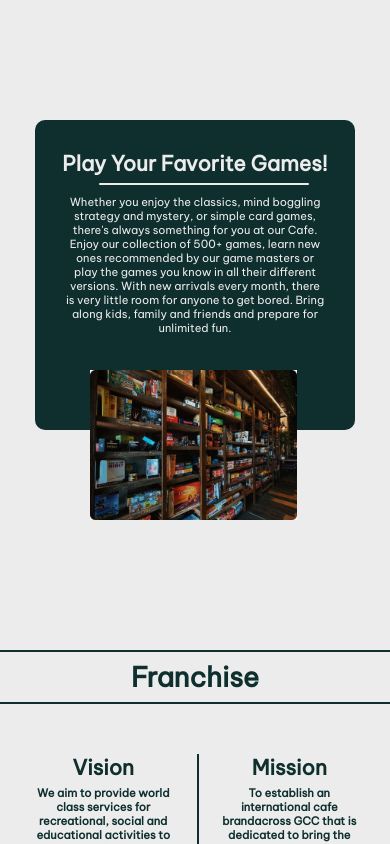
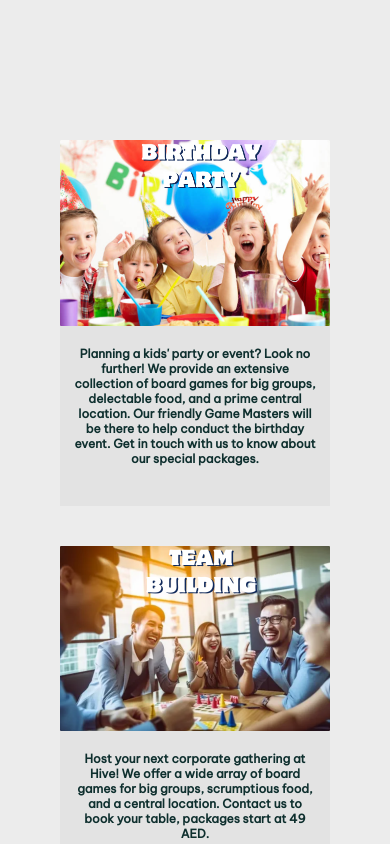
Before and after one commit to oooomair/hive, a React (Create React App) app: page / in a window 390 px wide. Shown: the part 2640-3484 px from the top of the page. Built offline with nearby package versions, Linux system fonts and the light colour scheme.

Commit message:
added events section

```diff
--- a/src/App.jsx
+++ b/src/App.jsx
@@ -6,25 +6,26 @@ import Footer from './components/footer/Footer';
 import Franchise from './components/franchise/Franchise';
 import Games from './components/games/Games';
 import Homepage from './components/homepage/Homepage';
-import {Route, Routes} from 'react-router-dom'
+import { Route, Routes } from 'react-router-dom'
 import Accolades from './components/accolades/Accolades';
-import Maps from './components/maps/Maps';
 import Food from './components/eachCard/Food';
 import Drinks from './components/eachCard/Drinks';
 import Desserts from './components/eachCard/Desserts';
 import EachAccolade from './components/eachAccolade/EachAccolade';
 import { ac1, ac2, ac3, ac4, ac5, ac6 } from './const'
+import Events from './components/events/Events';
 
 function Home() {
   return (
     <div className="App">
-      <Homepage/>
-      <About/>
-      <Cards/>
-      <Games/>
-      <Franchise/>
-      <Contact/>
-      <Footer/>
+      <Homepage />
+      <About />
+      <Cards />
+      <Events />
+      <Games />
+      <Franchise />
+      <Contact />
+      <Footer />
     </div>
   );
 }
@@ -61,12 +62,12 @@ function App() {
   return (
     <div className="App">
       <Routes>
-        <Route path='/' element={<Home/>} />
-        <Route path='/accolades' element={<Accolades accolades={accolades}/>} />
-        <Route path='/eachAccolade/:id' element={<EachAccolade accolades={accolades}/>} />
-        <Route path='/foods' element={<Food/>}/>
-        <Route path='/drinks' element={<Drinks/>}/>
-        <Route path='/desserts' element={<Desserts/>}/>
+        <Route path='/' element={<Home />} />
+        <Route path='/accolades' element={<Accolades accolades={accolades} />} />
+        <Route path='/eachAccolade/:id' element={<EachAccolade accolades={accolades} />} />
+        <Route path='/foods' element={<Food />} />
+        <Route path='/drinks' element={<Drinks />} />
+        <Route path='/desserts' element={<Desserts />} />
       </Routes>
     </div>
   );
--- /dev/null
+++ b/src/components/events/Events.jsx
@@ -0,0 +1,26 @@
+import "./events.scss"
+import { event1, event2 } from "../../const/index"
+
+const Events = () => {
+  return (
+    <div className='events'>
+      <div className='event'>
+        <img src={event1} alt="event" />
+        <p>Planning a kids' party or event? Look no further! We provide an
+          extensive collection of board games for big groups, delectable
+          food, and a prime central location. Our friendly Game Masters will
+          be there to help conduct the birthday event. Get in touch with us
+          to know about our special packages.</p>
+      </div>
+      <div className='event'>
+        <img src={event2} alt="event" />
+        <p>Host your next corporate gathering at Hive! We
+          offer a wide array of board games for big groups,
+          scrumptious food, and a central location. Contact
+          us to book your table, packages start at 49 AED.</p>
+      </div>
+    </div>
+  )
+}
+
+export default Events
--- /dev/null
+++ b/src/components/events/events.scss
@@ -0,0 +1,125 @@
+.events {
+    display: flex;
+    width: 1100px;
+    justify-content: center;
+    text-align: center;
+    margin: 60px 0;
+}
+
+.event {
+    display: flex;
+    flex-flow: column;
+    align-items: center;
+    width: 100%;
+    margin: 0 20px 20px 20px;
+    background-color: #e3e3e3;
+
+    img {
+        width: 100%;
+        border-radius: 1px;
+    }
+
+    p {
+        color: #0E2F2E;
+        margin: 20px 0 50px 0;
+        width: 93%;
+        font-size: 1.1rem;
+    }
+}
+
+@media screen and (max-width: 1400px) {
+    .events {
+        width: 950px;
+    }
+
+    .event {
+        p {
+            margin: 20px 0 40px 0;
+            width: 91%;
+            font-size: 1rem;
+        }
+    }
+}
+
+@media screen and (max-width: 1200px) {
+    .events {
+        width: 850px;
+    }
+
+    .event {
+        p {
+            width: 90%;
+            font-size: 0.85rem;
+        }
+    }
+}
+
+@media screen and (max-width: 1000px) {
+    .events {
+        width: 750px;
+    }
+
+    .event {
+        p {
+            width: 90%;
+            font-size: 0.8rem;
+        }
+    }
+}
+
+@media screen and (max-width: 800px) {
+    .events {
+        width: 380px;
+        flex-flow: column;
+        align-items: center;
+    }
+
+    .event {
+        margin: 20px;
+    }
+}
+
+@media screen and (max-width: 600px) {
+    .events {
+        width: 320px;
+    }
+
+    .event {
+        p {
+            font-size: 0.75rem;
+        }
+    }
+}
+
+@media screen and (max-width: 500px) {
+    .events {
+        width: 300px;
+    }
+
+    .event {
+        margin: 20px;
+
+        p {
+            width: 90%;
+            font-size: 0.75rem;
+        }
+    }
+}
+
+@media screen and (max-width: 400px) {
+    .events {
+        width: 270px;
+    }
+}
+
+@media screen and (max-width: 350px) {
+    .events {
+        width: 250px;
+    }
+
+    .event {
+        p {
+            font-size: 0.7rem;
+        }
+    }
+}
--- a/src/const/index.js
+++ b/src/const/index.js
@@ -47,3 +47,5 @@ export { default as ac4 } from '../assets/ac4.png'
 export { default as ac5 } from '../assets/ac5.png'
 export { default as ac6 } from '../assets/ac6.png'
 export { default as close } from '../assets/close-icon.png'
+export { default as event1 } from '../assets/event1.png'
+export { default as event2 } from '../assets/event2.png'
```
Also changed, not shown: src/assets/event1.png (added), src/assets/event2.png (added). Lines whose indentation alone changed are shown as unchanged.
